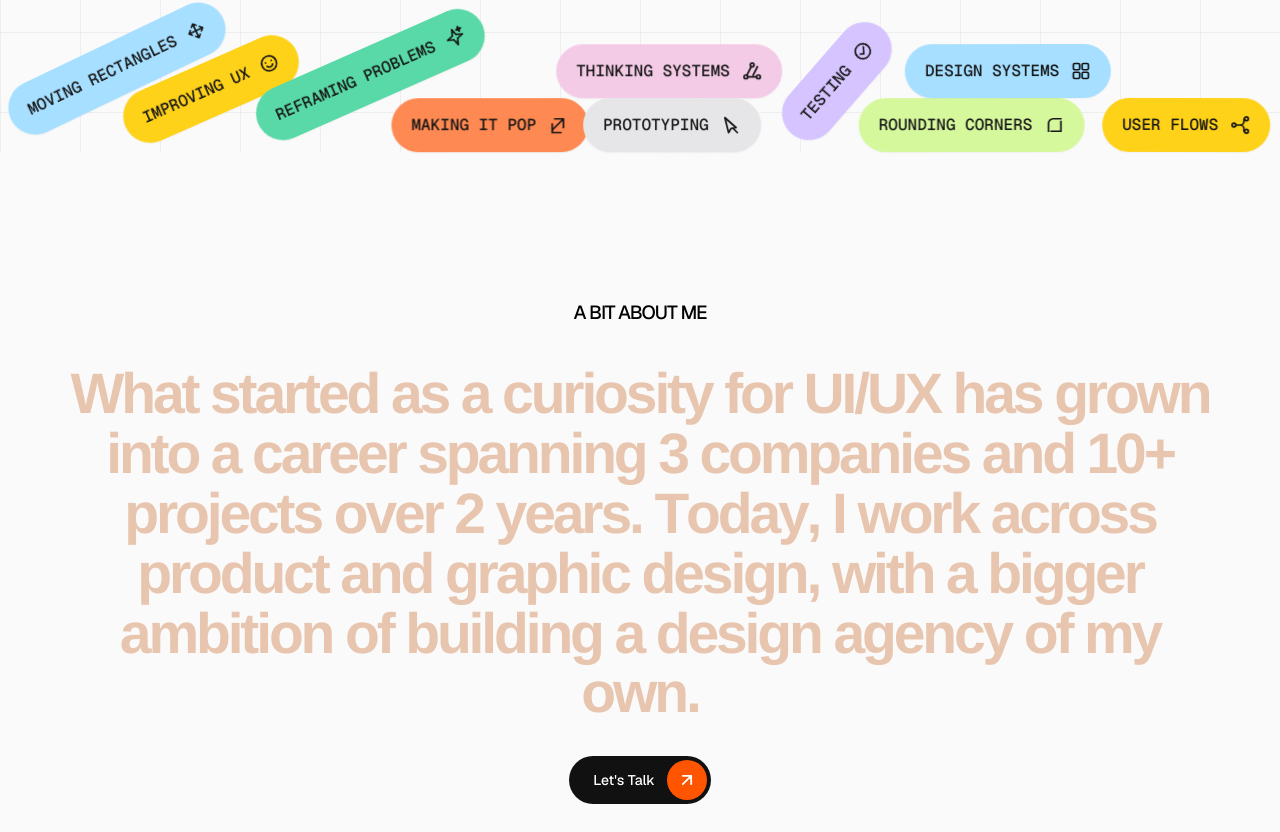
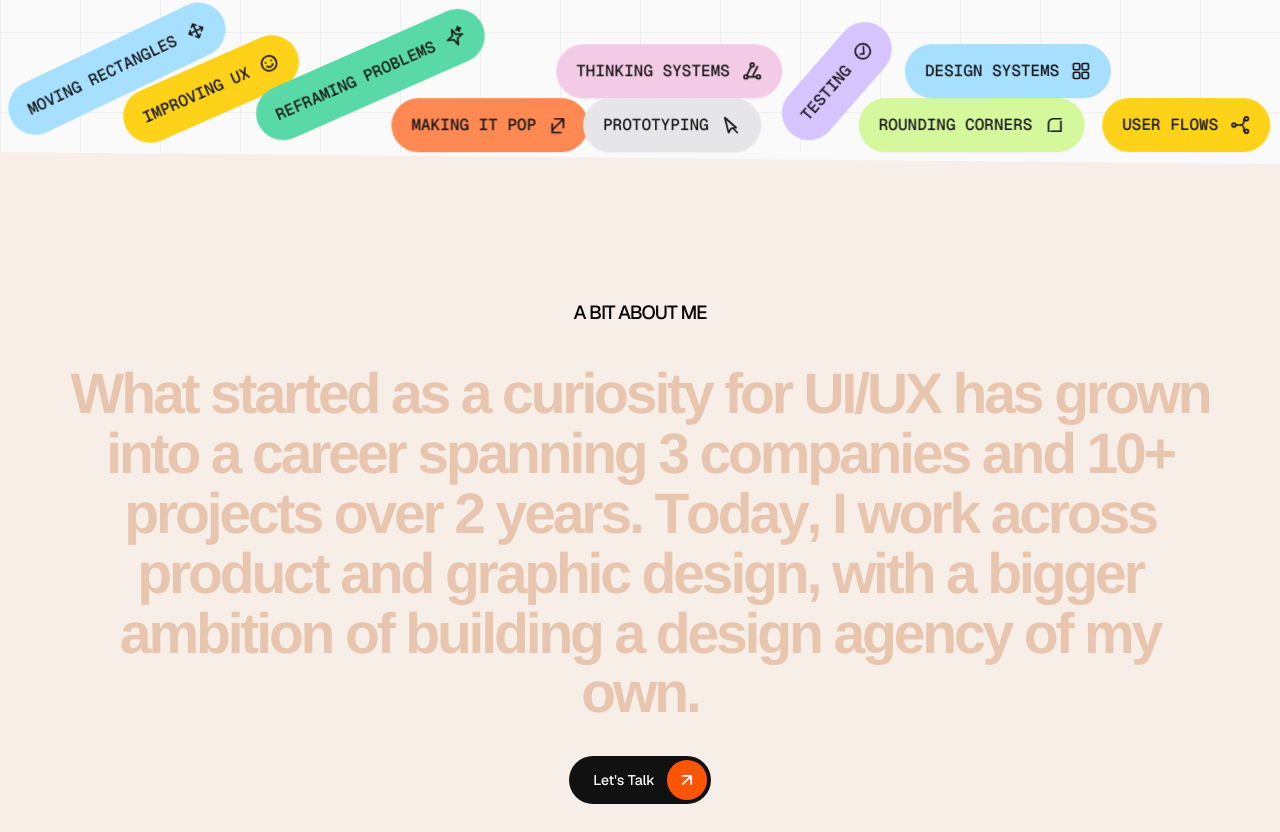
Before and after one commit to ShubhamPhuyal/Portfolio-, a Next.js app: page / in a window 1280 px wide. Shown: the part 648-1480 px from the top of the page. Built offline with nearby package versions, Linux system fonts and the light colour scheme.

Commit message:
Set bg-[#f7eee7] on StackSection card

```diff
--- a/src/app/components/StackSection.js
+++ b/src/app/components/StackSection.js
@@ -222,7 +222,7 @@ const StackSection = ({ heroRef, cardRef }) => {
     >
       <article
         ref={cardRef}
-        className="sticky top-0 flex h-svh w-full items-center overflow-visible sm:overflow-hidden"
+        className="sticky top-0 flex h-svh w-full items-center overflow-visible sm:overflow-hidden bg-[#f7eee7]"
         style={{
           clipPath: 'polygon(0 0, 100% 1.5%, 100% 100%, 0 100%)',
           transform: 'translate3d(0, var(--card-y, 100svh), 0)',
```
